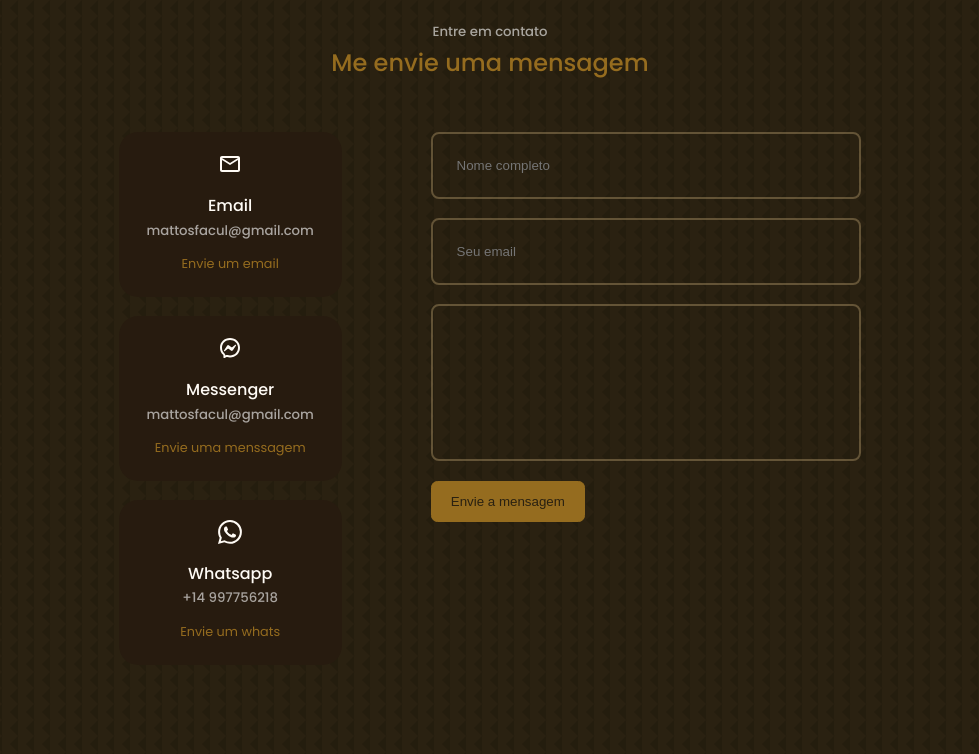
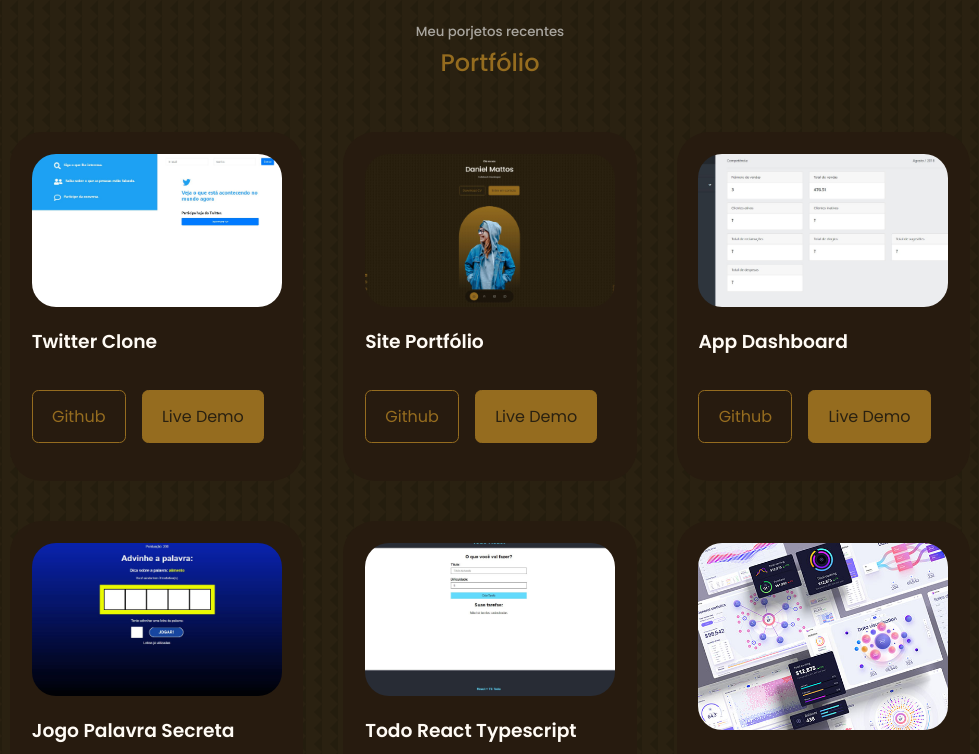
Before and after one commit to danielmattos91/site_portifolio, a React (Create React App) app: page / in a window 1280 px wide. Shown: the part 2320-3074 px from the top of the page, without its empty margins (150-1129 px from the left). Built offline with nearby package versions, Linux system fonts and the light colour scheme.

Commit message:
add portfolio 5

```diff
--- a/src/components/portfolio/Portfolio.jsx
+++ b/src/components/portfolio/Portfolio.jsx
@@ -4,7 +4,7 @@ import IMG1 from '../../assets/portfolio1.jpg'
 import IMG2 from '../../assets/portfolio2.jpg'
 import IMG3 from '../../assets/portfolio3.jpg'
 import IMG4 from '../../assets/portfolio4.jpg'
-import IMG5 from '../../assets/portfolio5.png'
+import IMG5 from '../../assets/portfolio5.jpg'
 import IMG6 from '../../assets/portfolio6.jpg'
 
 const data = [
@@ -39,9 +39,9 @@ const data = [
   {
     id: 5,
     image: IMG5,
-    title: 'Titulo do projeto',
+    title: 'Todo React Typescript',
     github:'https://github.com/danielmattos91/todo_react',
-    demo: 'https://github.com/danielmattos91/todo_react'
+    demo: 'https://todoreact-production.up.railway.app/'
   },
   {
     id: 6,
```
Also changed, not shown: src/App.jsx (+7 -7 lines), src/assets/portfolio5.jpg (added), src/assets/portfolio5.png (deleted).
